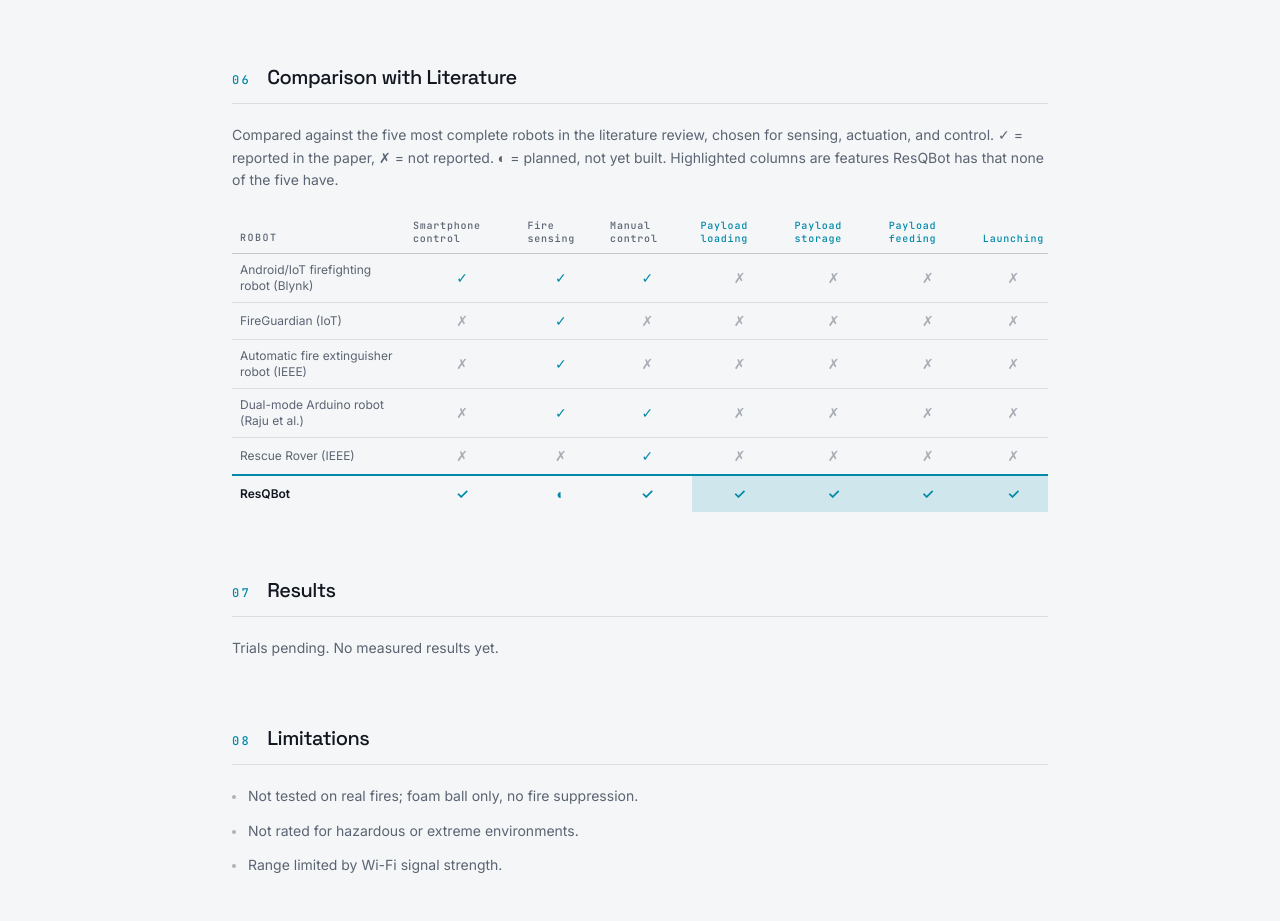
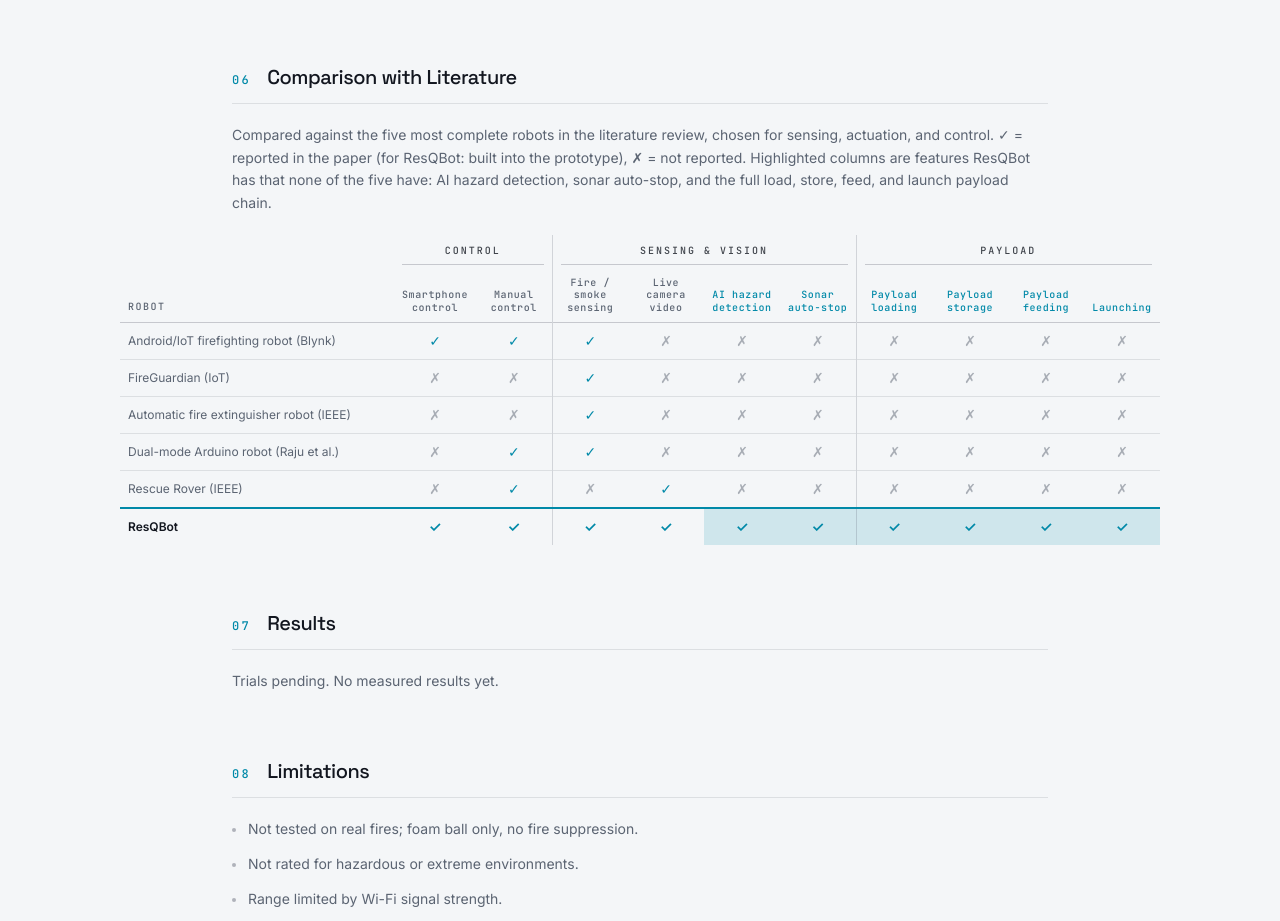
Before and after one commit to Aditto021/ROBOTICS, a React (Vite) app: page / in a window 1280 px wide. Shown: the part 10728-11649 px from the top of the page. Built offline with nearby package versions, Linux system fonts and the light colour scheme; no server answers.

Commit message:
Update literature comparison table to the current build
Add live camera, AI hazard detection and sonar auto-stop columns, mark
fire/smoke sensing as built, group columns under Control, Sensing &
vision and Payload, and pin the robot name column when scrolling.

```diff
--- a/src/data/comparison.ts
+++ b/src/data/comparison.ts
@@ -1,12 +1,19 @@
-export const COMPARISON_COLUMNS = [
-  "Smartphone control",
-  "Fire sensing",
-  "Manual control",
-  "Payload loading",
-  "Payload storage",
-  "Payload feeding",
-  "Launching",
-  "Full load-store-feed-launch chain",
+export interface ComparisonColumn {
+  label: string;
+  group: "Control" | "Sensing & vision" | "Payload";
+}
+
+export const COMPARISON_COLUMNS: ComparisonColumn[] = [
+  { label: "Smartphone control", group: "Control" },
+  { label: "Manual control", group: "Control" },
+  { label: "Fire / smoke sensing", group: "Sensing & vision" },
+  { label: "Live camera video", group: "Sensing & vision" },
+  { label: "AI hazard detection", group: "Sensing & vision" },
+  { label: "Sonar auto-stop", group: "Sensing & vision" },
+  { label: "Payload loading", group: "Payload" },
+  { label: "Payload storage", group: "Payload" },
+  { label: "Payload feeding", group: "Payload" },
+  { label: "Launching", group: "Payload" },
 ];
 
 export interface ComparisonRow {
@@ -16,11 +23,12 @@ export interface ComparisonRow {
   ours?: boolean;
 }
 
+//                                                       phone  manual fire   video  AI     sonar  load   store  feed   launch
 export const COMPARISON_ROWS: ComparisonRow[] = [
-  { name: "Android/IoT firefighting robot (Blynk)", marks: [true, true, true, false, false, false, false, false] },
-  { name: "FireGuardian (IoT)", marks: [false, true, false, false, false, false, false, false] },
-  { name: "Automatic fire extinguisher robot (IEEE)", marks: [false, true, false, false, false, false, false, false] },
-  { name: "Dual-mode Arduino robot (Raju et al.)", marks: [false, true, true, false, false, false, false, false] },
-  { name: "Rescue Rover (IEEE)", marks: [false, false, true, false, false, false, false, false] },
-  { name: "ResQBot", marks: [true, true, true, true, true, true, true, true], planned: [1], ours: true },
+  { name: "Android/IoT firefighting robot (Blynk)", marks: [true,  true,  true,  false, false, false, false, false, false, false] },
+  { name: "FireGuardian (IoT)",                     marks: [false, false, true,  false, false, false, false, false, false, false] },
+  { name: "Automatic fire extinguisher robot (IEEE)", marks: [false, false, true, false, false, false, false, false, false, false] },
+  { name: "Dual-mode Arduino robot (Raju et al.)",  marks: [false, true,  true,  false, false, false, false, false, false, false] },
+  { name: "Rescue Rover (IEEE)",                    marks: [false, true,  false, true,  false, false, false, false, false, false] },
+  { name: "ResQBot",                                marks: [true,  true,  true,  true,  true,  true,  true,  true,  true,  true], ours: true },
 ];
--- a/src/sections/Research.tsx
+++ b/src/sections/Research.tsx
@@ -9,18 +9,47 @@ function ComparisonTable() {
   const ours = COMPARISON_ROWS.find((r) => r.ours);
   const unique = COMPARISON_COLUMNS.map((_, c) => Boolean(ours?.marks[c]) && literature.every((r) => !r.marks[c]));
 
+  // Consecutive columns that share a group become one spanning header cell.
+  const groups = COMPARISON_COLUMNS.reduce<{ label: string; span: number }[]>((acc, c) => {
+    const last = acc[acc.length - 1];
+    if (last && last.label === c.group) last.span += 1;
+    else acc.push({ label: c.group, span: 1 });
+    return acc;
+  }, []);
+  const groupStart = new Set(
+    groups.slice(1).map((_, g) => groups.slice(0, g + 1).reduce((n, x) => n + x.span, 0)),
+  );
+  const sep = (i: number) => (groupStart.has(i) ? "border-l border-line/15" : "");
+  const stickyCell = "sticky left-0 z-10 bg-void";
+
   return (
-    <div className="overflow-x-auto">
-      <table className="w-full min-w-[980px] border-collapse text-left">
+    <div className="overflow-x-auto xl:-mx-28">
+      <table className="w-full min-w-[920px] border-collapse text-left">
         <thead>
+          <tr>
+            <th className={`${stickyCell} p-2`} aria-hidden />
+            {groups.map((g, gi) => (
+              <th
+                key={g.label}
+                colSpan={g.span}
+                scope="colgroup"
+                className={`px-2 pb-1 pt-2 text-center font-mono text-[10px] font-medium tracking-[0.2em] text-paper/80 ${gi > 0 ? "border-l border-line/15" : ""}`}
+              >
+                <span className="block border-b border-line/20 pb-1.5">{g.label.toUpperCase()}</span>
+              </th>
+            ))}
+          </tr>
           <tr className="border-b border-line/20">
-            <th className="p-2 align-bottom font-mono text-[10px] font-medium tracking-[0.15em] text-muted">ROBOT</th>
+            <th scope="col" className={`${stickyCell} p-2 align-bottom font-mono text-[10px] font-medium tracking-[0.15em] text-muted`}>
+              ROBOT
+            </th>
             {COMPARISON_COLUMNS.map((c, i) => (
               <th
-                key={c}
-                className={`p-2 align-bottom font-mono text-[10px] font-medium leading-tight tracking-[0.08em] ${unique[i] ? "text-cyan" : "text-muted"}`}
+                key={c.label}
+                scope="col"
+                className={`w-[76px] p-2 text-center align-bottom font-mono text-[10px] font-medium leading-tight tracking-[0.06em] ${unique[i] ? "text-cyan" : "text-muted"} ${sep(i)}`}
               >
-                {c}
+                {c.label}
               </th>
             ))}
           </tr>
@@ -31,11 +60,16 @@ function ComparisonTable() {
               key={row.name}
               className={row.ours ? "border-t-2 border-cyan font-semibold" : "border-t border-line/10"}
             >
-              <td className={`p-2 text-xs ${row.ours ? "text-paper" : "text-muted"}`}>{row.name}</td>
+              <th
+                scope="row"
+                className={`${stickyCell} min-w-[170px] max-w-[220px] p-2 text-xs font-normal ${row.ours ? "font-semibold text-paper" : "text-muted"}`}
+              >
+                {row.name}
+              </th>
               {row.marks.map((m, i) => (
                 <td
-                  key={COMPARISON_COLUMNS[i]}
-                  className={`p-2 text-center text-sm ${row.ours && unique[i] ? "bg-cyan/15" : ""}`}
+                  key={COMPARISON_COLUMNS[i].label}
+                  className={`p-2 text-center text-sm ${row.ours && unique[i] ? "bg-cyan/15" : ""} ${sep(i)}`}
                 >
                   {row.planned?.includes(i) ? (
                     <span className="text-cyan" aria-label="planned">◐</span>
@@ -218,8 +252,9 @@ export function Research() {
         <Block n="06" title="Comparison with Literature">
           <p className="mb-5 text-sm leading-relaxed text-muted">
             Compared against the five most complete robots in the literature review, chosen for sensing,
-            actuation, and control. ✓ = reported in the paper, ✗ = not reported. ◐ = planned, not yet built.
-            Highlighted columns are features ResQBot has that none of the five have.
+            actuation, and control. ✓ = reported in the paper (for ResQBot: built into the prototype), ✗ = not
+            reported. Highlighted columns are features ResQBot has that none of the five have: AI hazard
+            detection, sonar auto-stop, and the full load, store, feed, and launch payload chain.
           </p>
           <ComparisonTable />
         </Block>
```
